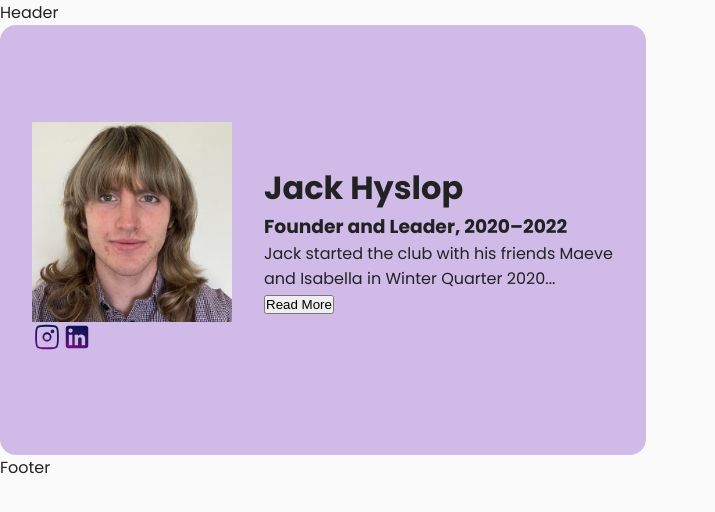
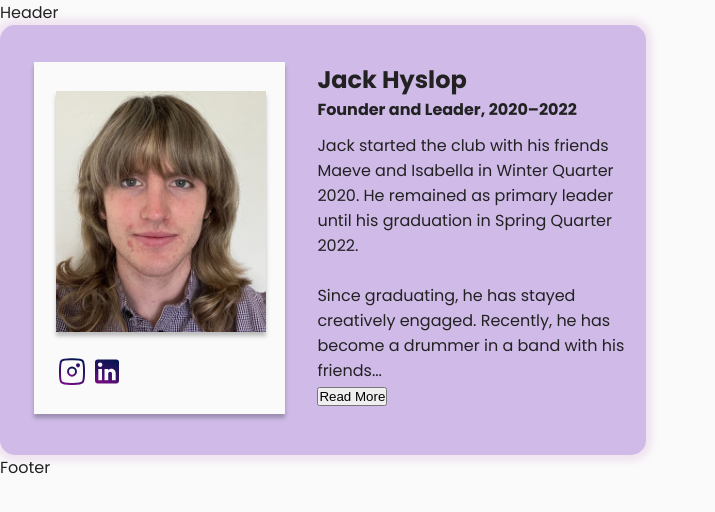
Before and after one commit to include-davis/aggie-fiction, a Next.js app: page /alumni in a window 1280 px wide. Shown: the top 512 px of the page, without its empty margins (0-715 px from the left). Built offline with nearby package versions, Linux system fonts and the light colour scheme.

Commit message:
Style: initial styles for card component

```diff
--- a/app/(pages)/_components/AlumniPageCard/AlumniPageCard.jsx
+++ b/app/(pages)/_components/AlumniPageCard/AlumniPageCard.jsx
@@ -9,8 +9,7 @@ export default function AlumniPageCard(info) {
         years,
         description,
         imageUrl,
-        instagramIconUrl,
-        linkedinIconUrl,
+
     } = info;
 
     return (
@@ -20,8 +19,8 @@ export default function AlumniPageCard(info) {
                     src={imageUrl}
                     alt={`${name} photo`}
                     className={styles.image}
-                    width= {200}
-                    height={300}
+                    width= {512}
+                    height={512}
                     objectFit="cover"
 
                 />
@@ -29,14 +28,14 @@ export default function AlumniPageCard(info) {
                     <Image
                     src="/insta-icon.svg"
                     alt="Instagram icon"
-                    className={styles.icon}
+                    className={styles.instagram}
                     width={30}
                     height={30}
                     />
                     <Image
                     src="/linkedin-icon.svg"
                     alt="LinkedIn icon"
-                    className={styles.icon}
+                    className={styles.linkedin}
                     width={30}
                     height={30}
                     />
@@ -45,10 +44,10 @@ export default function AlumniPageCard(info) {
             </div>
 
             <div className={styles.textcontainer}>
-                <h2 className={styles.name}>{name}</h2>
-                <h3 className={styles.role}>
+                <h1 className={styles.name}>{name}</h1>
+                <h2 className={styles.role}>
                     {role}, {years}
-                </h3>
+                </h2>
 
 
                 <p className={styles.description}>{description}</p>
--- a/app/(pages)/_components/AlumniPageCard/AlumniPageCard.module.scss
+++ b/app/(pages)/_components/AlumniPageCard/AlumniPageCard.module.scss
@@ -1,41 +1,81 @@
 .card {
-    width: 40.375rem;
-    height: 26.875rem;
-    padding:2rem;
-    border-radius: 1rem;
+  width: 40.375rem;
+  height: 26.875rem;
+  flex-shrink: 0;
 
-    display: flex;
-    flex-direction: row;
-    align-items:center;
-    background-color: var(--light-purple);
-    gap: 2rem;
+  border-radius: 0.9375rem;
+  background: var(--light-purple, #CFBAE8);
+  box-shadow: 0px 0px 7px 6px rgba(152, 29, 156, 0.10);
 
-  }
+  display: flex;
+  flex-direction: row;
+  gap: 2rem;
 
-  .image {
-    flex: 1;
-    height: 100%;
-    display:flex;
-    align-items:center;
-    justify-content:center;
-  }
+  padding-left: 2.15rem;
+  padding-top: 2.31rem;
+  padding-bottom: 1.56rem;
+}
 
-  .name {
+.imagecontainer {
 
-  }
+  width: 15.6875rem;
+  height: 22rem;
+  flex-shrink: 0;
+  background: var(--white, #FAFAFA);
+  box-shadow: 0px 4px 4px 0px rgba(0, 0, 0, 0.25);
+  align-items: center;
 
-  .role {
 
-  }
+  padding-left:1.35rem;
+  padding-top: 1.81rem;
+  padding-right: 1.21rem;
+  padding-bottom: 5.13rem;
 
-  .description {
+}
 
-  }
+.image {
+  width: 13.125rem;
+  height: 15.0625rem;
+  flex-shrink: 0;
+  object-fit: cover;
+  box-shadow: 0px 4px 4px 0px rgba(0, 0, 0, 0.25);
+}
 
-  .icons {
 
-  }
+.icons{
+  display: flex;
+  flex-direction: row;
+  gap: 0.19rem;
+  margin-top: 1rem
+}
 
-  .icon {
+.instagram {
+  width: 2rem;
+  height: 2.0625rem;
+}
 
-  }
+.linkedin {
+  width: 2rem;
+  height: 2.0625rem;
+}
+
+.textcontainer{
+  height: 22rem;
+}
+.name{
+  font-size: 1.5rem;
+  font-weight: 700;
+}
+
+.role{
+  font-size: 1rem;
+}
+
+.description{
+  margin-top:0.69rem;
+  width: 19.375rem;
+}
+
+.button{
+
+}
--- a/app/(pages)/alumni/page.jsx
+++ b/app/(pages)/alumni/page.jsx
@@ -9,7 +9,14 @@ export default function almuni() {
   name="Jack Hyslop"
   role="Founder and Leader"
   years="2020–2022"
-  description="Jack started the club with his friends Maeve and Isabella in Winter Quarter 2020..."
+  description={
+    <>
+      Jack started the club with his friends Maeve and Isabella in Winter Quarter 2020. He remained as primary leader until his graduation in Spring Quarter 2022.
+      <br />
+      <br />
+      Since graduating, he has stayed creatively engaged. Recently, he has become a drummer in a band with his friends...
+    </>
+  }
   imageUrl="/jack.png"
 />
     );
```
